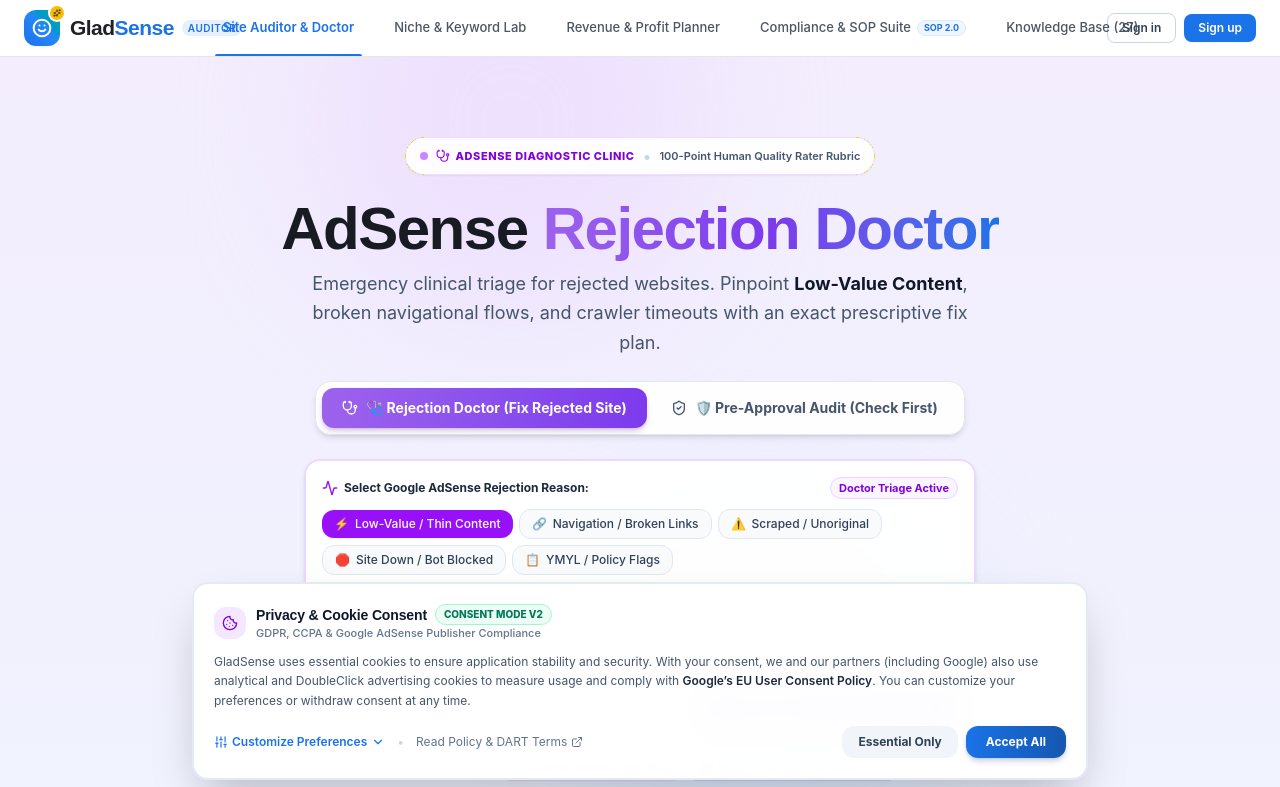
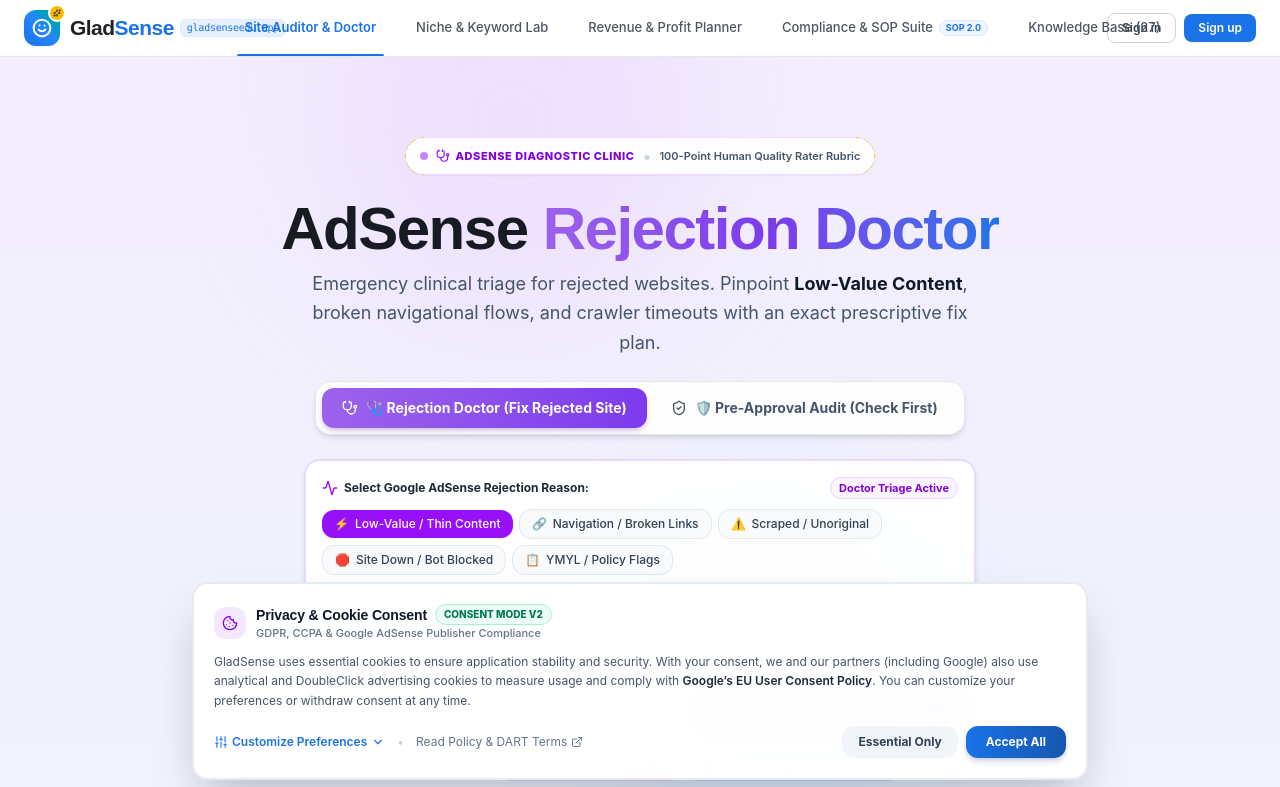
Before and after one commit to dillibchandran-bit/gladsense1, a React (Vite) app: page / in a window 1280 px wide. Shown: the top 787 px of the page. Built offline with nearby package versions, Linux system fonts and the light colour scheme; a web font is replaced by a local one.

Commit message:
chore: migrate domain to gladsenseedu.app
Update application branding, canonical URLs, email contacts, and share links to reflect the migration from .com to .app.

```diff
--- a/index.html
+++ b/index.html
@@ -5,11 +5,11 @@
     <meta name="viewport" content="width=device-width, initial-scale=1.0" />
     <title>GladSense — Site Auditor & Policy Doctor for Google AdSense</title>
     <meta name="description" content="GladSense: Pre-approval site auditor, 100-point AdSense compliance SOP, KGR keyword research lab, and revenue modeling for Google publishers." />
-    <link rel="canonical" href="https://gladsenseedu.com/" />
+    <link rel="canonical" href="https://gladsenseedu.app/" />
     <meta property="og:title" content="GladSense — Site Auditor & Policy Doctor for Google AdSense" />
     <meta property="og:description" content="GladSense: Pre-approval site auditor, 100-point AdSense compliance SOP, KGR keyword research lab, and revenue modeling for Google publishers." />
     <meta property="og:type" content="website" />
-    <meta property="og:url" content="https://gladsenseedu.com/" />
+    <meta property="og:url" content="https://gladsenseedu.app/" />
     <meta name="twitter:card" content="summary_large_image" />
     <link rel="preconnect" href="https://fonts.googleapis.com">
     <link rel="preconnect" href="https://fonts.gstatic.com" crossorigin>
@@ -21,23 +21,23 @@
       "@graph": [
         {
           "@type": "WebSite",
-          "@id": "https://gladsenseedu.com/#website",
-          "url": "https://gladsenseedu.com/",
+          "@id": "https://gladsenseedu.app/#website",
+          "url": "https://gladsenseedu.app/",
           "name": "GladSense Compliance & Monetization Labs",
           "description": "Pre-approval site auditor, 100-point AdSense compliance SOP, KGR keyword research lab, and revenue modeling for Google publishers.",
           "inLanguage": "en-US",
           "potentialAction": {
             "@type": "SearchAction",
-            "target": "https://gladsenseedu.com/?q={search_term_string}",
+            "target": "https://gladsenseedu.app/?q={search_term_string}",
             "query-input": "required name=search_term_string"
           }
         },
         {
           "@type": "Organization",
-          "@id": "https://gladsenseedu.com/#organization",
+          "@id": "https://gladsenseedu.app/#organization",
           "name": "GladSense Compliance & Monetization Labs",
-          "url": "https://gladsenseedu.com/",
-          "logo": "https://gladsenseedu.com/favicon.ico",
+          "url": "https://gladsenseedu.app/",
+          "logo": "https://gladsenseedu.app/favicon.ico",
           "sameAs": [
             "https://twitter.com/GladSenseLabs",
             "https://github.com/gladsense",
@@ -51,16 +51,16 @@
           "contactPoint": {
             "@type": "ContactPoint",
             "contactType": "Customer Support & Compliance",
-            "email": "compliance@gladsenseedu.com",
+            "email": "contact@gladsenseedu.app",
             "areaServed": "US",
             "availableLanguage": ["en"]
           }
         },
         {
           "@type": "WebApplication",
-          "@id": "https://gladsenseedu.com/#site-doctor",
+          "@id": "https://gladsenseedu.app/#site-doctor",
           "name": "GladSense Site Auditor & Policy Doctor",
-          "url": "https://gladsenseedu.com/#site-doctor",
+          "url": "https://gladsenseedu.app/#site-doctor",
           "applicationCategory": "BusinessApplication",
           "operatingSystem": "All",
           "browserRequirements": "Requires JavaScript. Requires HTML5.",
@@ -73,9 +73,9 @@
         },
         {
           "@type": "WebApplication",
-          "@id": "https://gladsenseedu.com/#niche-lab",
+          "@id": "https://gladsenseedu.app/#niche-lab",
           "name": "GladSense KGR Keyword & Niche Lab",
-          "url": "https://gladsenseedu.com/#niche-lab",
+          "url": "https://gladsenseedu.app/#niche-lab",
           "applicationCategory": "BusinessApplication",
           "operatingSystem": "All",
           "browserRequirements": "Requires JavaScript. Requires HTML5.",
@@ -87,9 +87,9 @@
         },
         {
           "@type": "WebApplication",
-          "@id": "https://gladsenseedu.com/#revenue-planner",
+          "@id": "https://gladsenseedu.app/#revenue-planner",
           "name": "GladSense AdSense RPM & Profit Planner",
-          "url": "https://gladsenseedu.com/#revenue-planner",
+          "url": "https://gladsenseedu.app/#revenue-planner",
           "applicationCategory": "FinanceApplication",
           "operatingSystem": "All",
           "browserRequirements": "Requires JavaScript. Requires HTML5.",
@@ -101,9 +101,9 @@
         },
         {
           "@type": "WebApplication",
-          "@id": "https://gladsenseedu.com/#policy-toolkit",
+          "@id": "https://gladsenseedu.app/#policy-toolkit",
           "name": "GladSense 1-Click Policy & ads.txt Generator",
-          "url": "https://gladsenseedu.com/#policy-toolkit",
+          "url": "https://gladsenseedu.app/#policy-toolkit",
           "applicationCategory": "UtilitiesApplication",
           "operatingSystem": "All",
           "browserRequirements": "Requires JavaScript. Requires HTML5.",
@@ -115,7 +115,7 @@
         },
         {
           "@type": "FAQPage",
-          "@id": "https://gladsenseedu.com/#faq",
+          "@id": "https://gladsenseedu.app/#faq",
           "mainEntity": [
             {
               "@type": "Question",
@@ -153,7 +153,7 @@
         },
         {
           "@type": "HowTo",
-          "@id": "https://gladsenseedu.com/#howto-audit",
+          "@id": "https://gladsenseedu.app/#howto-audit",
           "name": "How to Audit and Overturn a Google AdSense Rejection",
           "description": "A 5-step operational protocol to diagnose policy blockers, generate legal compliance pages, and pass Google AdSense inspection.",
           "totalTime": "PT30M",
@@ -317,9 +317,9 @@
       <footer style="background: #f8fafc; border-top: 1px solid #e2e8f0; padding: 2rem 1rem; margin-top: 3rem; font-size: 0.875rem; color: #64748b;">
         <div style="max-width: 1200px; margin: 0 auto; display: flex; justify-content: space-between; align-items: center; flex-wrap: wrap; gap: 1rem;">
           <div>
-            <strong>GladSense Labs</strong> — Independent AdSense Compliance & Monetization Research.
+            <strong>GladSense Labs (gladsenseedu.app)</strong> — Independent AdSense Compliance & Monetization Research.
             <div style="font-size: 0.75rem; color: #94a3b8; margin-top: 0.25rem;">
-              Executive Desk: <a href="mailto:compliance@gladsense.com" style="color: #1a73e8; text-decoration: none;">compliance@gladsense.com</a>
+              Executive Desk: <a href="mailto:contact@gladsenseedu.app" style="color: #1a73e8; text-decoration: none;">contact@gladsenseedu.app</a>
             </div>
           </div>
           <div style="display: flex; gap: 1.5rem; flex-wrap: wrap;">
--- a/src/App.tsx
+++ b/src/App.tsx
@@ -190,10 +190,10 @@
           <div className="flex flex-col sm:flex-row items-center justify-between gap-4">
             <div className="flex items-center gap-3">
               <span className="font-['Google_Sans_Display','Google_Sans',sans-serif] font-bold text-sm text-[#202124]">
-                Glad<span className="text-[#1a73e8]">Sense</span>
+                Glad<span className="text-[#1a73e8]">Sense</span> <span className="text-slate-400 font-mono text-xs font-normal">gladsenseedu.app</span>
               </span>
               <span className="text-[#dadce0]">|</span>
-              <span className="text-[#5f6368] text-xs">The Pre-Approval Site Auditor & Policy Doctor for Google AdSense</span>
+              <span className="text-[#5f6368] text-xs">Pre-Approval Site Auditor & Policy Doctor for Google AdSense</span>
             </div>
             <div className="flex flex-wrap items-center gap-5 text-[12px] text-[#5f6368]">
               <a
@@ -255,10 +255,10 @@
                 Contact Us
               </a>
               <a
-                href="mailto:compliance@gladsenseedu.com"
+                href="mailto:contact@gladsenseedu.app"
                 className="hover:text-[#1a73e8] transition-colors font-medium text-slate-700"
               >
-                compliance@gladsenseedu.com
+                contact@gladsenseedu.app
               </a>
               <span className="text-slate-300">|</span>
               <a href="https://support.google.com/adsense/answer/48182" target="_blank" rel="noreferrer" className="hover:text-[#1a73e8] transition-colors">
--- a/src/components/GoogleAdSenseLogo.tsx
+++ b/src/components/GoogleAdSenseLogo.tsx
@@ -23,17 +23,17 @@
 
       {/* Brand Text: GladSense (Glad in Bold Dark, Sense in Brand Blue) */}
       <div className="flex flex-col leading-tight">
-        <div className="flex items-center gap-1">
+        <div className="flex items-center gap-1.5">
           <span className="font-['Google_Sans_Display','Google_Sans',sans-serif] text-[21px] font-bold text-[#202124] tracking-tight">
             Glad<span className="text-[#1a73e8]">Sense</span>
           </span>
-          <span className="text-[10px] font-semibold uppercase tracking-wider px-1.5 py-0.5 rounded-full bg-[#e8f0fe] text-[#1a73e8] ml-1">
-            Auditor
+          <span className="text-[10px] font-mono font-medium tracking-tight px-1.5 py-0.5 rounded-md bg-[#e8f0fe] text-[#1a73e8] border border-blue-100 hidden sm:inline-block">
+            gladsenseedu.app
           </span>
         </div>
         {showSubtitle && (
           <span className="text-[10px] text-[#5f6368] font-medium tracking-normal -mt-0.5">
-            Website Auditor for Google AdSense
+            gladsenseedu.app • Website Auditor for Google AdSense
           </span>
         )}
       </div>
--- a/src/components/LegalModal.tsx
+++ b/src/components/LegalModal.tsx
@@ -80,7 +80,7 @@
 
               <h3 className="text-base font-bold text-[#202124]">4. Direct Inquiries</h3>
               <p>
-                If you have questions regarding our privacy practices or data handling, please contact our privacy compliance desk at <code className="px-2 py-0.5 bg-slate-100 rounded text-slate-800">compliance@gladsenseedu.com</code>.
+                If you have questions regarding our privacy practices or data handling, please contact our privacy compliance desk at <code className="px-2 py-0.5 bg-slate-100 rounded text-slate-800">contact@gladsenseedu.app</code>.
               </p>
             </div>
           )}
@@ -190,8 +190,8 @@
               <div className="grid grid-cols-1 sm:grid-cols-2 gap-4">
                 <div className="p-4 rounded-xl bg-slate-50 border border-slate-200 space-y-1">
                   <span className="text-xs text-slate-500 font-semibold uppercase tracking-wider">GladSense Enterprise Desk</span>
-                  <a href="mailto:compliance@gladsenseedu.com" className="font-bold text-sm text-[#1a73e8] hover:underline block">
-                    compliance@gladsenseedu.com
+                  <a href="mailto:contact@gladsenseedu.app" className="font-bold text-sm text-[#1a73e8] hover:underline block">
+                    contact@gladsenseedu.app
                   </a>
                   <span className="text-[11px] text-slate-500">Executive & Publisher Policy Desk (Attn: Dillib Chandran)</span>
                 </div>
--- a/src/components/SiteAuditor.tsx
+++ b/src/components/SiteAuditor.tsx
@@ -245,7 +245,7 @@
           `- [ ] [${item.category}] ${item.label}\n      Detail: ${item.detail}\n      Status: ${item.status.toUpperCase()}`
       )
       .join('\n\n');
-    const text = `# Google AdSense Developer Checklist: ${result.url}\nAudited by GladSense: https://gladsenseedu.com/tools/site-doctor/\nReadiness Score: ${result.approvalProbability}%\n\n${items}`;
+    const text = `# Google AdSense Developer Checklist: ${result.url}\nAudited by GladSense: https://gladsenseedu.app/tools/site-doctor/\nReadiness Score: ${result.approvalProbability}%\n\n${items}`;
     navigator.clipboard.writeText(text);
     setCopiedChecklist(true);
     setTimeout(() => setCopiedChecklist(false), 2500);
@@ -253,7 +253,7 @@
 
   const handleCopyShareLink = () => {
     if (!result) return;
-    const shareUrl = `https://gladsenseedu.com/tools/site-doctor/?url=${encodeURIComponent(result.url)}`;
+    const shareUrl = `https://gladsenseedu.app/tools/site-doctor/?url=${encodeURIComponent(result.url)}`;
     navigator.clipboard.writeText(shareUrl);
     setCopiedShareLink(true);
     setTimeout(() => setCopiedShareLink(false), 2500);
--- a/src/pages/ContactPage.tsx
+++ b/src/pages/ContactPage.tsx
@@ -58,10 +58,10 @@
                 <div>
                   <span className="font-bold text-slate-800 block">Direct Compliance Email:</span>
                   <a
-                    href="mailto:compliance@gladsenseedu.com"
+                    href="mailto:contact@gladsenseedu.app"
                     className="text-[#1a73e8] hover:underline font-mono text-xs font-semibold"
                   >
-                    compliance@gladsenseedu.com
+                    contact@gladsenseedu.app
                   </a>
                 </div>
               </div>
--- a/src/pages/EditorialPolicyPage.tsx
+++ b/src/pages/EditorialPolicyPage.tsx
@@ -25,7 +25,7 @@
           Editorial Policy &amp; Verification Standards
         </h1>
         <p className="text-sm text-slate-500">
-          Last Updated: October 2026 • Canonical URL: https://gladsenseedu.com/editorial-policy/
+          Last Updated: October 2026 • Canonical URL: https://gladsenseedu.app/editorial-policy/
         </p>
       </header>
 
@@ -83,7 +83,7 @@
         <section className="space-y-3 border-t border-slate-200 pt-4">
           <h2 className="text-lg font-bold text-slate-900">4. Editorial Corrections &amp; Feedback</h2>
           <p>
-            If you identify a technical discrepancy or an outdated policy link, submit a correction to our editorial board at <a href="mailto:compliance@gladsenseedu.com" className="text-[#1a73e8] underline">compliance@gladsenseedu.com</a>.
+            If you identify a technical discrepancy or an outdated policy link, submit a correction to our editorial board at <a href="mailto:contact@gladsenseedu.app" className="text-[#1a73e8] underline">contact@gladsenseedu.app</a>.
           </p>
         </section>
       </main>
--- a/src/pages/GuideDetailPage.tsx
+++ b/src/pages/GuideDetailPage.tsx
@@ -48,7 +48,7 @@
   }
 
   const handleCopyLink = () => {
-    navigator.clipboard.writeText(`https://gladsenseedu.com/guides/${post.slug}/`);
+    navigator.clipboard.writeText(`https://gladsenseedu.app/guides/${post.slug}/`);
     setCopiedLink(true);
     setTimeout(() => setCopiedLink(false), 2000);
   };
--- a/src/pages/PrivacyPolicyPage.tsx
+++ b/src/pages/PrivacyPolicyPage.tsx
@@ -25,7 +25,7 @@
           Privacy Policy & Cookie Disclosures
         </h1>
         <p className="text-sm text-slate-500">
-          Last Updated: October 2026 • Effective Date: January 1, 2026 • Canonical URL: https://gladsenseedu.com/privacy-policy/
+          Last Updated: October 2026 • Effective Date: January 1, 2026 • Canonical URL: https://gladsenseedu.app/privacy-policy/
         </p>
       </header>
 
@@ -89,7 +89,7 @@
           <div className="p-4 rounded-xl bg-slate-100 text-xs font-mono space-y-1">
             <div>GladSense Compliance &amp; Monetization Labs</div>
             <div>Attn: Data Protection Desk</div>
-            <div>Email: <a href="mailto:compliance@gladsenseedu.com" className="text-[#1a73e8] underline">compliance@gladsenseedu.com</a></div>
+            <div>Email: <a href="mailto:contact@gladsenseedu.app" className="text-[#1a73e8] underline">contact@gladsenseedu.app</a></div>
             <div>Response SLA: 24–48 Business Hours</div>
           </div>
         </section>
--- a/src/pages/TermsPage.tsx
+++ b/src/pages/TermsPage.tsx
@@ -25,7 +25,7 @@
           Terms of Service & Usage Agreement
         </h1>
         <p className="text-sm text-slate-500">
-          Last Updated: October 2026 • Canonical URL: https://gladsenseedu.com/terms/
+          Last Updated: October 2026 • Canonical URL: https://gladsenseedu.app/terms/
         </p>
       </header>
 
@@ -35,7 +35,7 @@
         <section className="space-y-3">
           <h2 className="text-lg font-bold text-slate-900">1. Acceptance of Terms</h2>
           <p>
-            By accessing or using GladSense (accessible via https://gladsenseedu.com and affiliated subdomains), you agree to be bound by these Terms of Service. If you do not agree to all terms and conditions, you must discontinue use of the tools and services immediately.
+            By accessing or using GladSense (accessible via https://gladsenseedu.app and affiliated subdomains), you agree to be bound by these Terms of Service. If you do not agree to all terms and conditions, you must discontinue use of the tools and services immediately.
           </p>
         </section>
 
@@ -74,7 +74,7 @@
         <section className="space-y-3 border-t border-slate-200 pt-4">
           <h2 className="text-lg font-bold text-slate-900">5. Governing Law & Contact</h2>
           <p>
-            These Terms are governed by applicable legal codes. Inquiries regarding this agreement may be submitted to <a href="mailto:compliance@gladsenseedu.com" className="text-[#1a73e8] underline">compliance@gladsenseedu.com</a>.
+            These Terms are governed by applicable legal codes. Inquiries regarding this agreement may be submitted to <a href="mailto:contact@gladsenseedu.app" className="text-[#1a73e8] underline">contact@gladsenseedu.app</a>.
           </p>
         </section>
       </main>
--- a/src/utils/schemaGuard.ts
+++ b/src/utils/schemaGuard.ts
@@ -13,7 +13,7 @@
   noindex?: boolean;
 }
 
-const BASE_URL = 'https://gladsenseedu.com';
+const BASE_URL = 'https://gladsenseedu.app';
 
 export const MASTER_SCHEMA_GRAPH = {
   '@context': 'https://schema.org',
@@ -53,7 +53,7 @@
       contactPoint: {
         '@type': 'ContactPoint',
         contactType: 'Customer Support & Policy Compliance',
-        email: 'compliance@gladsenseedu.com',
+        email: 'contact@gladsenseedu.app',
         areaServed: 'US',
         availableLanguage: ['en'],
       },
--- a/src/utils/seoEngine.ts
+++ b/src/utils/seoEngine.ts
@@ -2,7 +2,7 @@
 import { BLOG_POSTS } from '../data/blogPostsData';
 import { BlogPost } from '../types';
 
-const CANONICAL_BASE = 'https://gladsenseedu.com';
+const CANONICAL_BASE = 'https://gladsenseedu.app';
 
 interface RouteMeta {
   title: string;
@@ -38,7 +38,7 @@
     contactPoint: {
       '@type': 'ContactPoint',
       contactType: 'Customer Support & Policy Compliance',
-      email: 'compliance@gladsenseedu.com',
+      email: 'contact@gladsenseedu.app',
       areaServed: 'US',
       availableLanguage: ['en'],
     },
@@ -404,7 +404,7 @@
       const canonical = `${CANONICAL_BASE}/contact/`;
       return {
         title: 'Contact GladSense Compliance Desk — Support & Inquiries',
-        description: 'Get in touch with the GladSense technical audit desk at compliance@gladsenseedu.com. 24–48 hour response SLA for publisher queries.',
+        description: 'Get in touch with the GladSense technical audit desk at contact@gladsenseedu.app. 24–48 hour response SLA for publisher queries.',
         canonical,
         ogType: 'website',
         schemaGraph: [
```
